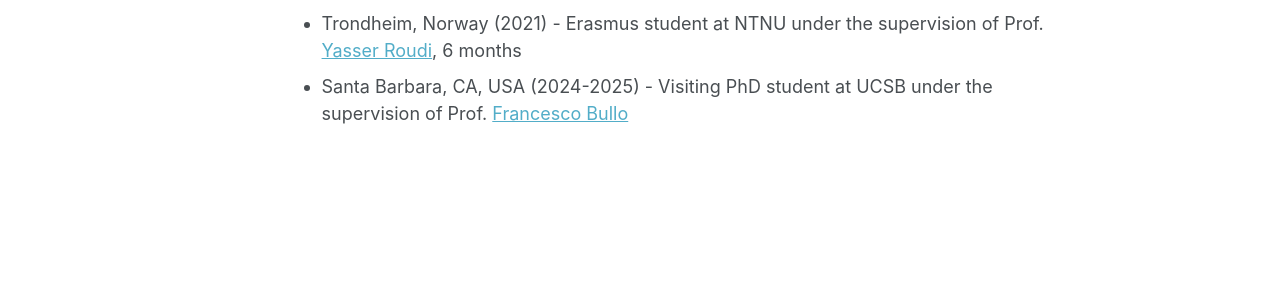
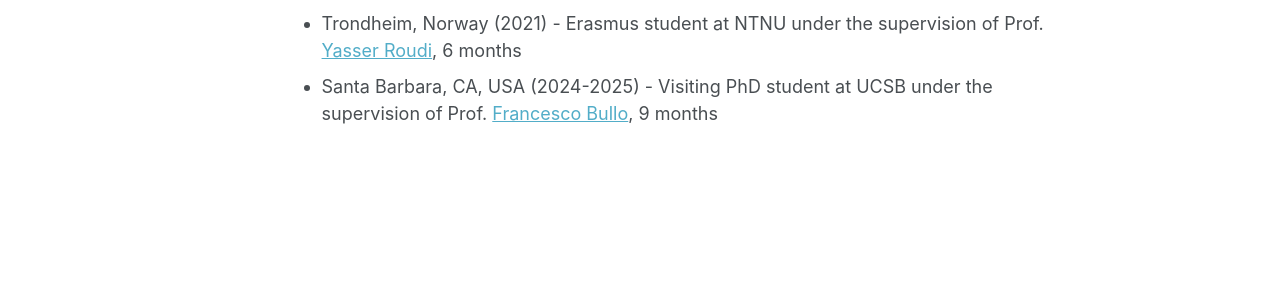
Before and after one commit to sim1bet/sim1bet.github.io, a Jekyll site: the page built from _pages/about.md, in a window 1280 px wide and 1065 px high. Shown: the part 521-817 px from the top of the window. Built offline with Jekyll 4.4.1, drawn with Linux system fonts in a browser that asks for light colours; some web fonts are replaced.

Commit message:
Update about.md

```diff
--- a/_pages/about.md
+++ b/_pages/about.md
@@ -18,4 +18,4 @@ My academic goal is understanding how complex cognitive functions emerge from th
 I have lived most of my life in Italy, but throughout the years I have had short stays in the following cities:
 * Auckland, New Zealand (2013) - Exchange student at Birkenhead college, 6 months
 * Trondheim, Norway (2021) - Erasmus student at NTNU under the supervision of Prof. [Yasser Roudi](https://scholar.google.com/citations?user=-SXPaeYAAAAJ&hl=en), 6 months
-* Santa Barbara, CA, USA (2024-2025) - Visiting PhD student at UCSB under the supervision of Prof. [Francesco Bullo](https://fbullo.github.io/)
+* Santa Barbara, CA, USA (2024-2025) - Visiting PhD student at UCSB under the supervision of Prof. [Francesco Bullo](https://fbullo.github.io/), 9 months
```
